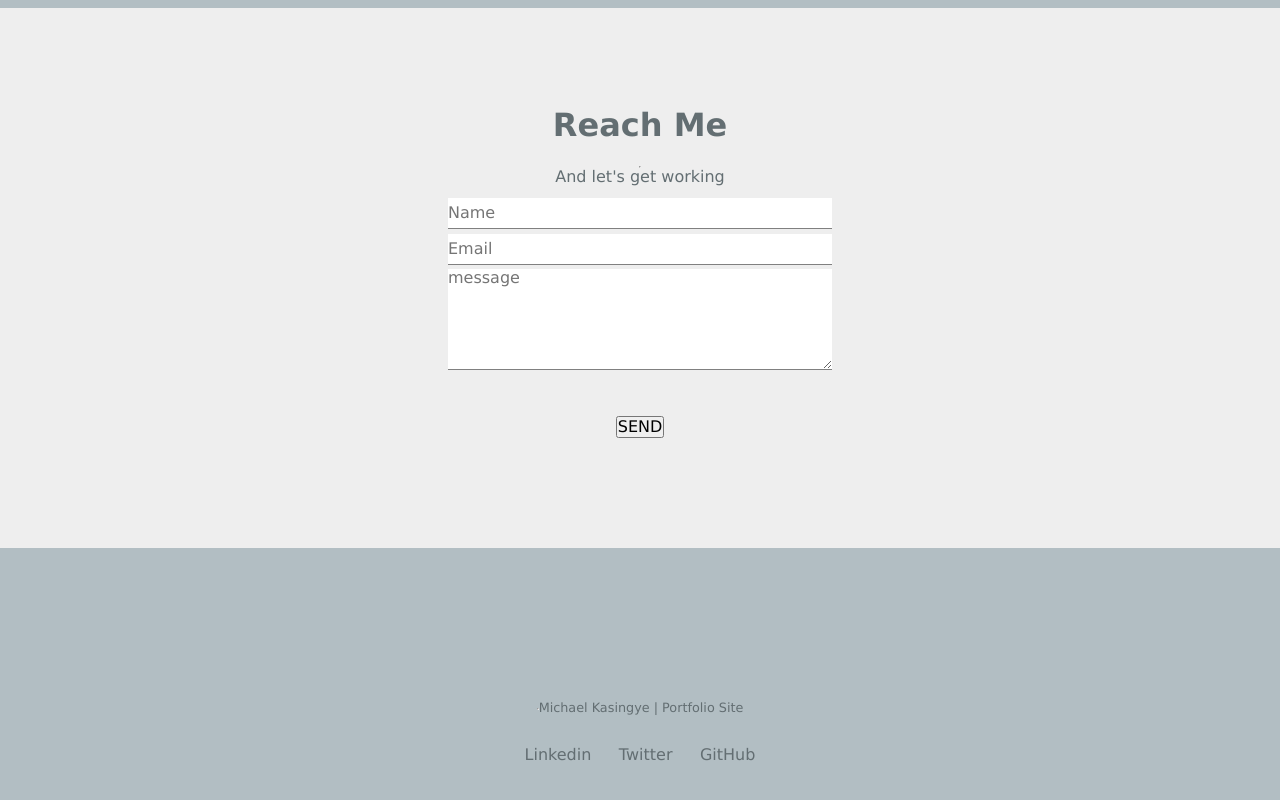
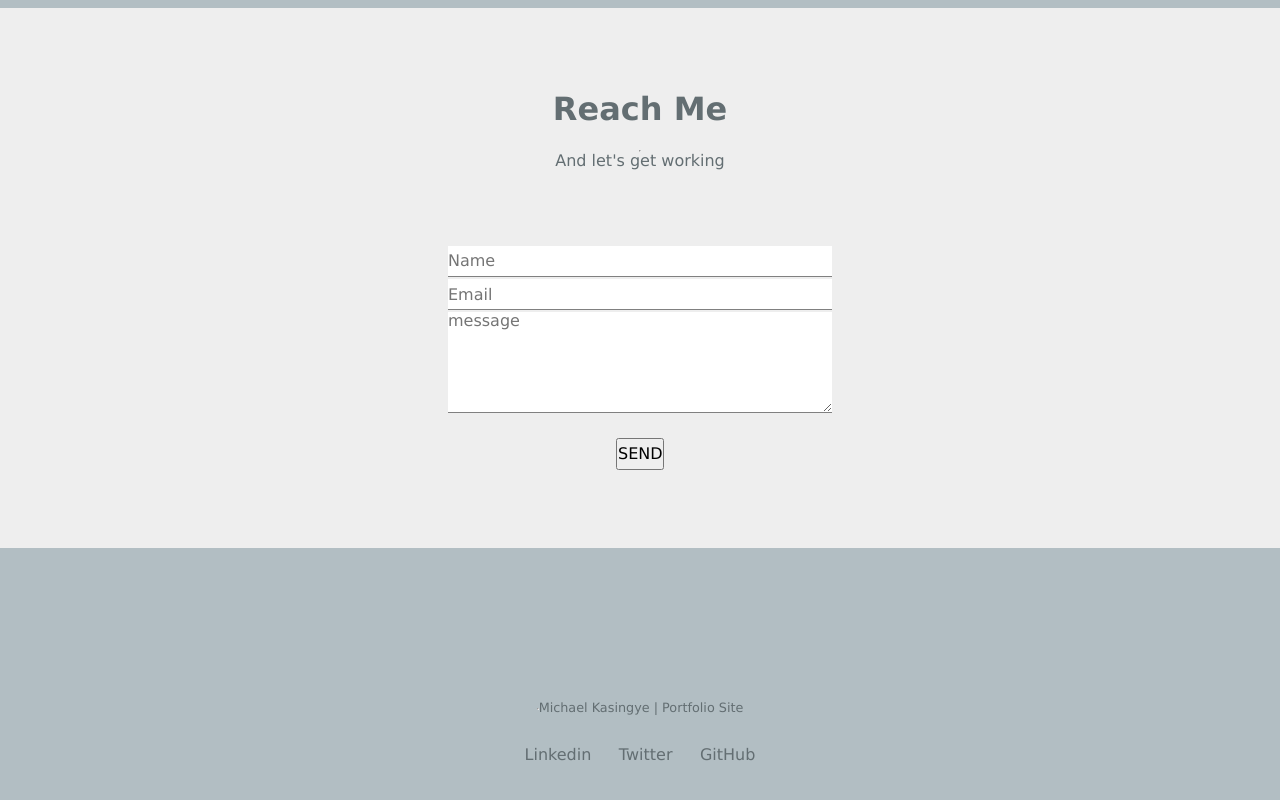
Before and after one commit to MichaelKasingye/michaelKasingye, a website built with Parcel: page index.html in a window 1280 px wide. Shown: the part 1836-2636 px from the top of the page. Built offline with nearby package versions, Linux system fonts and the light colour scheme.

Commit message:
recaptcha

```diff
--- a/css/layout.css
+++ b/css/layout.css
@@ -124,8 +124,11 @@ header {
   align-items: center;
   width: 100%;
 height: 15rem;
-padding-bottom: 4rem;
+padding-bottom: 2rem;
+padding-top: 4rem;
   }
+
+
 .form_group{
   width: 100%;
 
@@ -155,11 +158,14 @@ input:focus{
   outline-width:0 ;
 }
 .the_recaptcha{
-  margin: 1rem;
+  margin:0;
 }
-.button{
-  width: 10rem;
+.form_container button{
+  /* color: red; */
+  width: 3rem;
   height: 2rem;
+  margin-bottom: 1rem ;
+  margin-top: 1rem;
 }
   .about-content {
     width: 80%;
```
